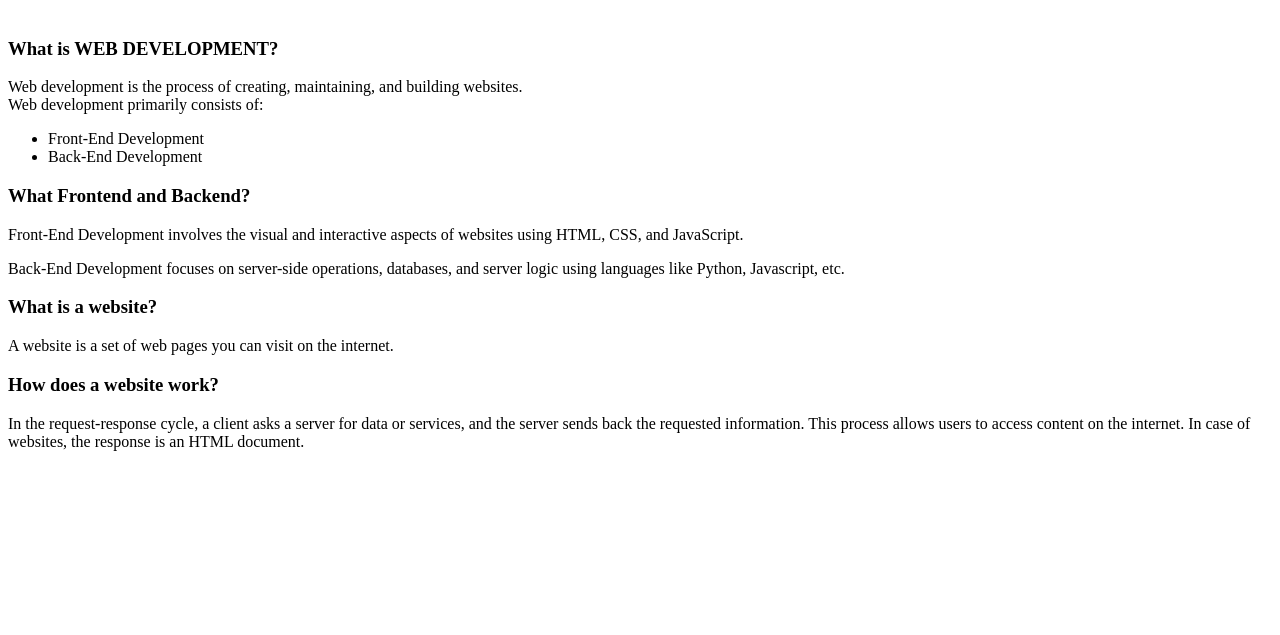
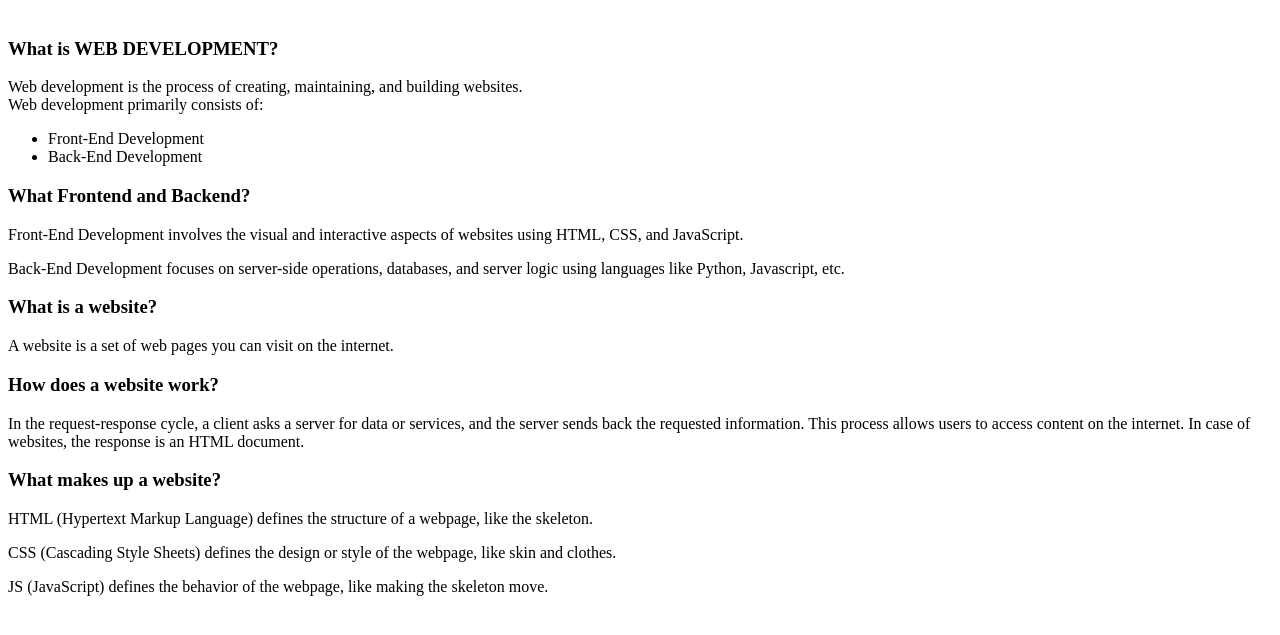
Before and after one commit to DevaanshKathuria/End_sem_project, a plain HTML site: page index.html in a window 1280 px wide. Shown: the part 79-714 px from the top of the page. Drawn offline with Linux system fonts and the light colour scheme.

Commit message:
added new Sub-Topics to index.html

```diff
--- a/index.html
+++ b/index.html
@@ -46,5 +46,24 @@
         In case of websites, the response is
         an HTML document.
     </p>
+
+    <h3>What makes up a website?</h3>
+
+    <p>
+        HTML (Hypertext Markup Language)
+        defines the structure of a webpage, like the
+        skeleton.
+    </p>
+
+    <p>
+        CSS (Cascading Style Sheets) defines the
+        design or style of the webpage, like skin and
+        clothes.
+    </p>
+
+    <p>
+        JS (JavaScript) defines the behavior of the
+        webpage, like making the skeleton move.
+    </p>
 </body>
 </html>
```
